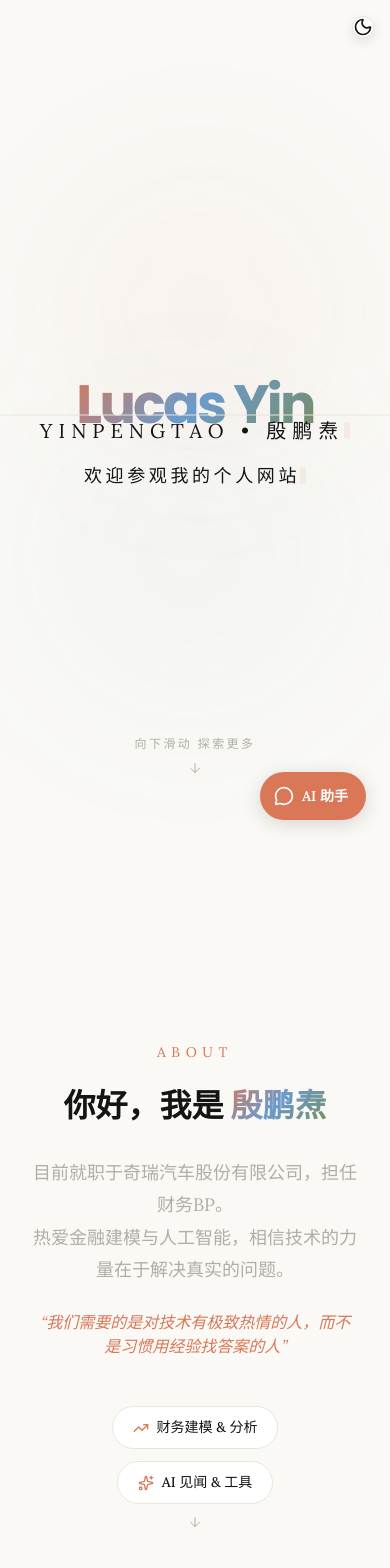
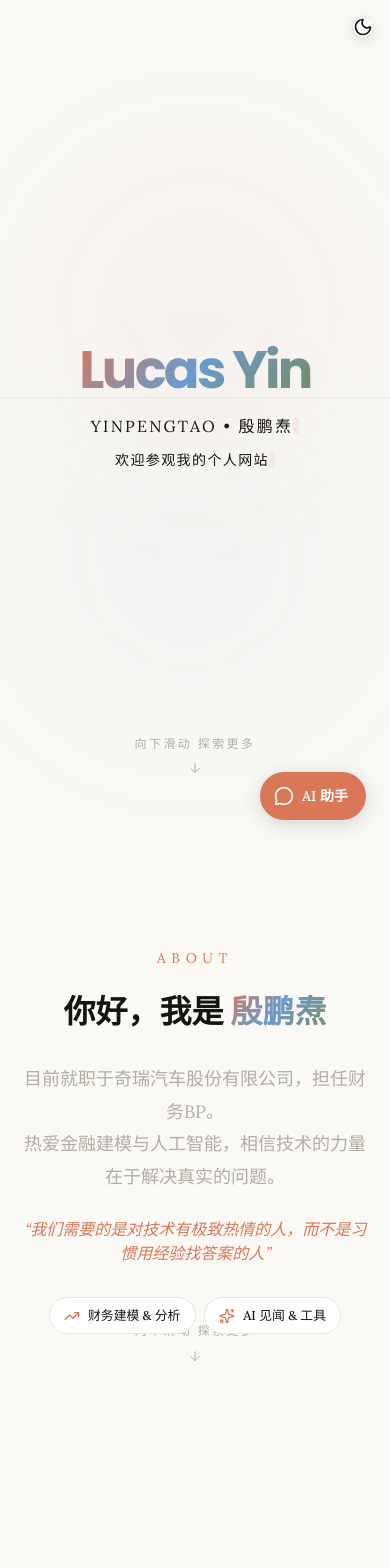
Before and after one commit to yinpengtao2002-ai/yinpengtao2002-ai.github.io, a Next.js app: page / in a window 390 px wide. Shown: the top 1568 px of the page. Built offline with nearby package versions, Linux system fonts and the light colour scheme.

Commit message:
Fix mobile homepage layout overlap

```diff
--- a/src/app/page.tsx
+++ b/src/app/page.tsx
@@ -6,7 +6,7 @@ import { siteConfig } from "@/lib/config/site";
 import { sections } from "@/lib/data/sections";
 import { aiContent, financeContent } from "@/lib/data/generated/content";
 import { scrollToSection } from "@/lib/scroll";
-import { useLowMotionMode } from "@/lib/useLowMotionMode";
+import { useViewportProfile } from "@/lib/useLowMotionMode";
 import Link from "next/link";
 import { ArrowRight, Mail, Linkedin, MessageCircle } from "lucide-react";
 
@@ -46,12 +46,18 @@ function FullScreenSection({
   id,
   nextId,
   lowMotion,
+  isMobileLike,
+  mobileTopAlign = false,
 }: {
   children: React.ReactNode;
   id?: string;
   nextId?: string;
   lowMotion: boolean;
+  isMobileLike: boolean;
+  mobileTopAlign?: boolean;
 }) {
+  const topAlign = mobileTopAlign && isMobileLike;
+
   return (
     <section
       id={id}
@@ -61,21 +67,25 @@ function FullScreenSection({
         display: "flex",
         flexDirection: "column",
         alignItems: "center",
-        justifyContent: "center",
-        padding: "3rem 2rem",
-        gap: "1.5rem",
+        justifyContent: topAlign ? "flex-start" : "center",
+        padding: topAlign ? "4rem 1.25rem 2.5rem" : isMobileLike ? "3rem 1.25rem" : "3rem 2rem",
+        gap: topAlign ? "1rem" : "1.5rem",
       }}
     >
       <div style={{ width: "100%", maxWidth: "800px", textAlign: "center" }}>
         {children}
       </div>
-      {nextId && <ScrollArrow targetId={nextId} lowMotion={lowMotion} />}
+      {nextId && (
+        <div style={{ marginTop: topAlign ? "0.75rem" : 0 }}>
+          <ScrollArrow targetId={nextId} lowMotion={lowMotion} />
+        </div>
+      )}
     </section>
   );
 }
 
 export default function Home() {
-  const lowMotion = useLowMotionMode();
+  const { lowMotion, isMobileLike } = useViewportProfile();
   const sectionTransition = lowMotion ? { duration: 0.35 } : { duration: 0.8 };
   const sectionViewport = lowMotion ? { once: true, margin: "-20px" } : { once: true, margin: "-80px" };
   const revealInitial = lowMotion ? { opacity: 0 } : { opacity: 0, y: 40 };
@@ -93,7 +103,13 @@ export default function Home() {
       <Hero name={siteConfig.name} subtitle={siteConfig.subtitle} />
 
       {/* ===== ABOUT ===== */}
-      <FullScreenSection id="about" nextId="finance-articles" lowMotion={lowMotion}>
+      <FullScreenSection
+        id="about"
+        nextId="finance-articles"
+        lowMotion={lowMotion}
+        isMobileLike={isMobileLike}
+        mobileTopAlign
+      >
         <motion.div
           initial={revealInitial}
           whileInView={revealWhileInView}
@@ -145,8 +161,8 @@ export default function Home() {
               display: "flex",
               flexWrap: "wrap",
               justifyContent: "center",
-              gap: "0.75rem",
-              marginTop: "3rem",
+              gap: isMobileLike ? "0.5rem" : "0.75rem",
+              marginTop: isMobileLike ? "2rem" : "3rem",
             }}
           >
             {sections.map((section) => {
@@ -159,7 +175,7 @@ export default function Home() {
                       display: "flex",
                       alignItems: "center",
                       gap: "0.5rem",
-                      padding: "0.625rem 1.25rem",
+                      padding: isMobileLike ? "0.5rem 0.9rem" : "0.625rem 1.25rem",
                       borderRadius: "9999px",
                       border: "1px solid var(--border)",
                       background: "var(--card)",
@@ -168,10 +184,10 @@ export default function Home() {
                     }}
                   >
                     <Icon style={{ width: 16, height: 16, color: "var(--accent)" }} />
-                    <span style={{ fontSize: "0.875rem", fontWeight: 500, color: "var(--foreground)" }}>
-                      {section.subtitle}
-                    </span>
-                  </motion.div>
+                      <span style={{ fontSize: isMobileLike ? "0.8rem" : "0.875rem", fontWeight: 500, color: "var(--foreground)" }}>
+                        {section.subtitle}
+                      </span>
+                    </motion.div>
                 </Link>
               );
             })}
@@ -180,7 +196,7 @@ export default function Home() {
       </FullScreenSection>
 
       {/* ===== FINANCE ARTICLES PREVIEW ===== */}
-      <FullScreenSection id="finance-articles" nextId="ai-articles" lowMotion={lowMotion}>
+      <FullScreenSection id="finance-articles" nextId="ai-articles" lowMotion={lowMotion} isMobileLike={isMobileLike}>
         <motion.div
           initial={revealInitial}
           whileInView={revealWhileInView}
@@ -285,7 +301,7 @@ export default function Home() {
       </FullScreenSection>
 
       {/* ===== AI ARTICLES PREVIEW ===== */}
-      <FullScreenSection id="ai-articles" nextId="footer" lowMotion={lowMotion}>
+      <FullScreenSection id="ai-articles" nextId="footer" lowMotion={lowMotion} isMobileLike={isMobileLike}>
         <motion.div
           initial={revealInitial}
           whileInView={revealWhileInView}
--- a/src/components/layout/Hero.tsx
+++ b/src/components/layout/Hero.tsx
@@ -4,7 +4,7 @@ import { motion } from "framer-motion";
 import ArtifactCard, { CodeArtifact, ChartArtifact, ImageArtifact } from "../ui/ArtifactCard";
 import ThinkingSubtitle from "../ui/ThinkingSubtitle";
 import { scrollToSection } from "@/lib/scroll";
-import { useLowMotionMode } from "@/lib/useLowMotionMode";
+import { useViewportProfile } from "@/lib/useLowMotionMode";
 
 interface HeroProps {
     name: string;
@@ -15,7 +15,7 @@ export default function Hero({
     name,
     subtitle,
 }: HeroProps) {
-    const lowMotion = useLowMotionMode();
+    const { lowMotion, isMobileLike } = useViewportProfile();
     const showArtifacts = !lowMotion;
 
     return (
@@ -27,7 +27,13 @@ export default function Hero({
             <div className="full-viewport fixed-viewport relative z-10 w-full">
 
                 {/* Name & Subtitle - Centered vertically (50% mark) */}
-                <div className="absolute top-1/2 left-1/2 transform -translate-x-1/2 -translate-y-1/2 w-full flex flex-col items-center">
+                <div
+                    className="absolute left-1/2 w-full flex flex-col items-center px-5 sm:px-6"
+                    style={{
+                        top: isMobileLike ? "47%" : "50%",
+                        transform: "translate(-50%, -50%)",
+                    }}
+                >
 
                     {/* Artifact 1: Code Snippet - Floating Top Right */}
                     {showArtifacts && (
@@ -63,7 +69,16 @@ export default function Hero({
                         transition={{ duration: lowMotion ? 0.4 : 0.8, ease: "easeOut" }}
                         className="text-center w-full relative z-20"
                     >
-                        <h1 className="text-6xl sm:text-8xl md:text-9xl font-bold tracking-tighter whitespace-nowrap" style={{ color: 'var(--foreground)' }}>
+                        <h1
+                            className="text-6xl sm:text-8xl md:text-9xl font-bold tracking-tighter"
+                            style={{
+                                color: "var(--foreground)",
+                                fontSize: isMobileLike ? "clamp(3.1rem, 15vw, 4.8rem)" : undefined,
+                                lineHeight: isMobileLike ? 0.94 : 1,
+                                whiteSpace: isMobileLike ? "normal" : "nowrap",
+                                paddingInline: isMobileLike ? "0.5rem" : 0,
+                            }}
+                        >
                             <span className="gradient-text">{name}</span>
                         </h1>
                     </motion.div>
@@ -74,13 +89,21 @@ export default function Hero({
                             initial={{ opacity: 0 }}
                             animate={{ opacity: 1 }}
                             transition={{ duration: lowMotion ? 0.4 : 1, delay: lowMotion ? 0.15 : 0.4 }}
-                            className="relative z-20 mt-8 pt-6 border-t border-border w-full max-w-3xl flex flex-col items-center gap-4"
+                            className="relative z-20 border-t border-border w-full flex flex-col items-center"
+                            style={{
+                                maxWidth: "42rem",
+                                marginTop: isMobileLike ? "1.25rem" : "2rem",
+                                paddingTop: isMobileLike ? "1rem" : "1.5rem",
+                                gap: isMobileLike ? "0.6rem" : "1rem",
+                            }}
                         >
                             <ThinkingSubtitle
                                 finalText={subtitle}
                                 thoughts={["Thinking...", "Initializing Personality...", "Designing Portfolio..."]}
                                 reducedMotion={lowMotion}
-                                className="text-xl sm:text-2xl md:text-3xl font-light tracking-[0.3em] uppercase"
+                                className={isMobileLike
+                                    ? "text-base font-light tracking-[0.14em] uppercase"
+                                    : "text-xl sm:text-2xl md:text-3xl font-light tracking-[0.3em] uppercase"}
                             />
 
                             {/* Welcome Message */}
@@ -93,7 +116,9 @@ export default function Hero({
                                     finalText="欢迎参观我的个人网站"
                                     thoughts={["Loading content...", "Preparing welcome message..."]}
                                     reducedMotion={lowMotion}
-                                    className="text-lg sm:text-xl font-light tracking-[0.2em] text-[#d97757]"
+                                    className={isMobileLike
+                                        ? "text-sm font-light tracking-[0.1em] text-[#d97757]"
+                                        : "text-lg sm:text-xl font-light tracking-[0.2em] text-[#d97757]"}
                                 />
                             </motion.div>
                         </motion.div>
--- a/src/lib/useLowMotionMode.ts
+++ b/src/lib/useLowMotionMode.ts
@@ -3,9 +3,9 @@
 import { useReducedMotion } from "framer-motion";
 import { useEffect, useState } from "react";
 
-export function useLowMotionMode() {
+export function useViewportProfile() {
     const prefersReducedMotion = useReducedMotion();
-    const [isLowPowerViewport, setIsLowPowerViewport] = useState(false);
+    const [isMobileLike, setIsMobileLike] = useState(false);
 
     useEffect(() => {
         if (typeof window === "undefined") return;
@@ -14,7 +14,7 @@ export function useLowMotionMode() {
 
         const update = () => {
             const hasTouch = window.navigator.maxTouchPoints > 0;
-            setIsLowPowerViewport(mediaQuery.matches || hasTouch);
+            setIsMobileLike(mediaQuery.matches || hasTouch);
         };
 
         update();
@@ -28,5 +28,13 @@ export function useLowMotionMode() {
         return () => mediaQuery.removeListener(update);
     }, []);
 
-    return Boolean(prefersReducedMotion || isLowPowerViewport);
+    return {
+        isMobileLike,
+        prefersReducedMotion: Boolean(prefersReducedMotion),
+        lowMotion: Boolean(prefersReducedMotion || isMobileLike),
+    };
 }
+
+export function useLowMotionMode() {
+    return useViewportProfile().lowMotion;
+}
```
